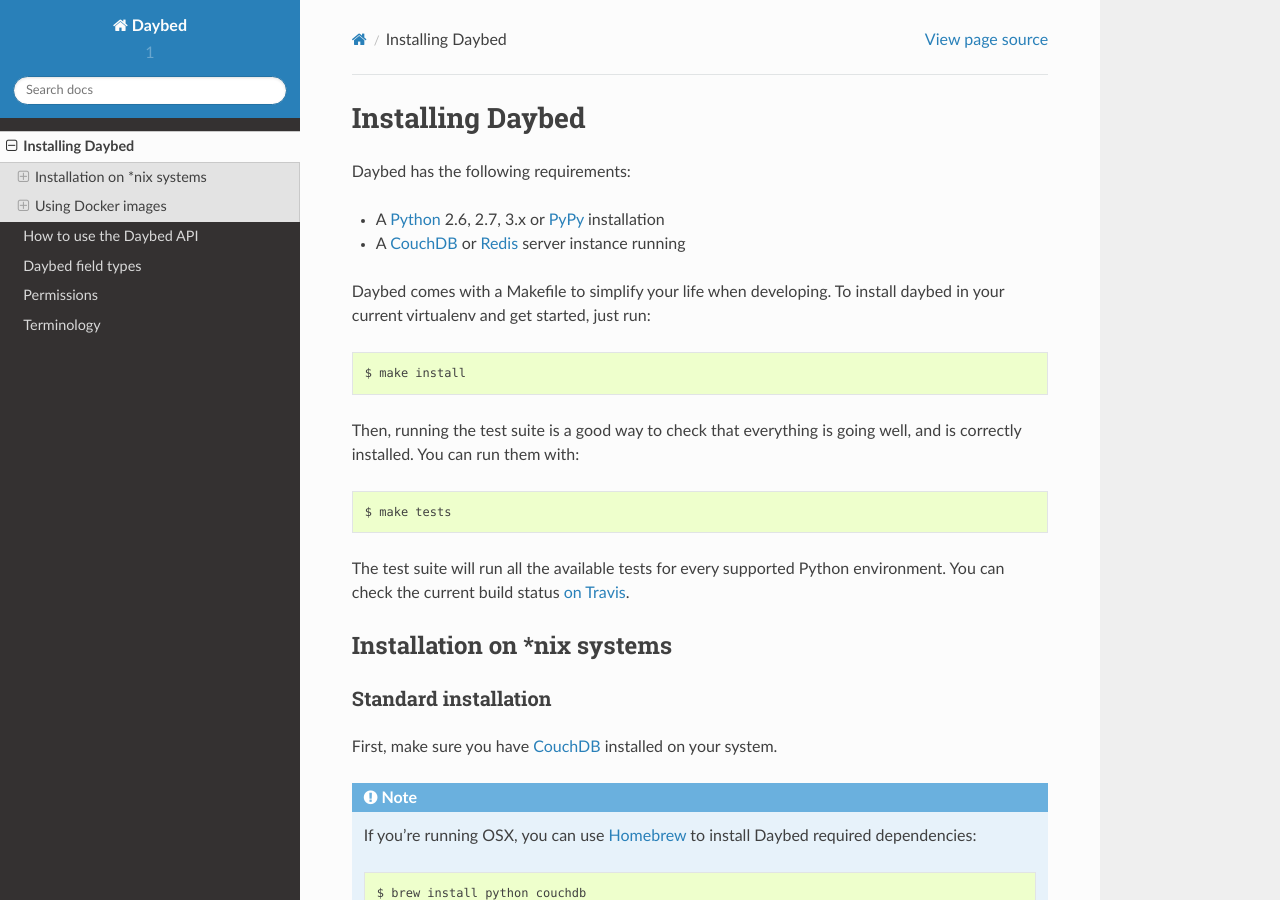
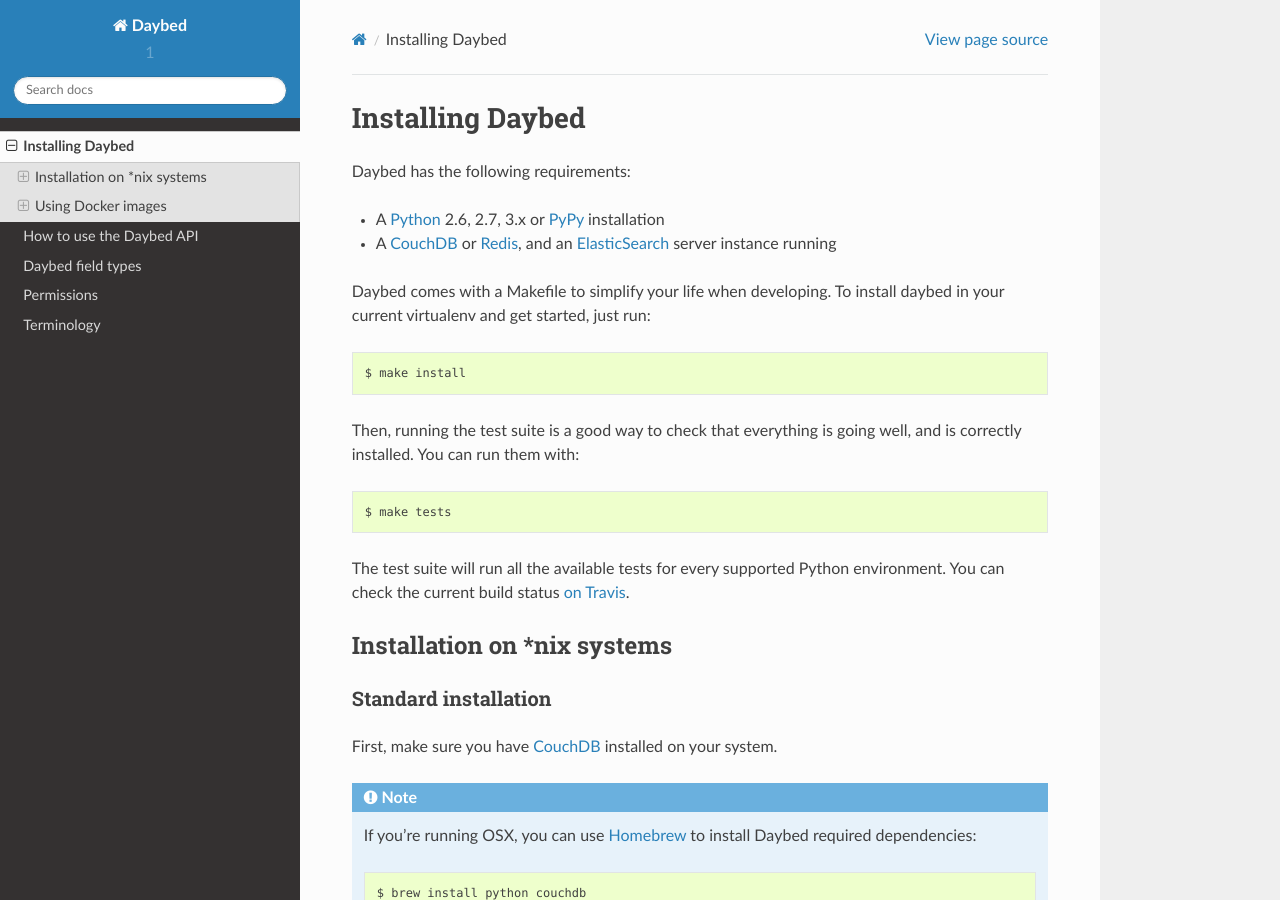
Before and after one commit to spiral-project/daybed, a Sphinx documentation site: the page built from docs/source/install.rst, in a window 1280 px wide and 900 px high. Built offline with Sphinx 7.4.7 and the Read the Docs theme 2.0.0, drawn with Linux system fonts in a browser that asks for light colours.

Commit message:
Elasticsearch is needed, say so in the docs

```diff
--- a/docs/source/install.rst
+++ b/docs/source/install.rst
@@ -4,7 +4,7 @@
 Daybed has the following requirements:
 
 - A Python_ 2.6, 2.7, 3.x or PyPy_ installation
-- A CouchDB_ or Redis_ server instance running
+- A CouchDB_ or Redis_, and an ElasticSearch_ server instance running
 
 Daybed comes with a Makefile to simplify your life when developing. To install
 daybed in your current virtualenv and get started, just run::
```
